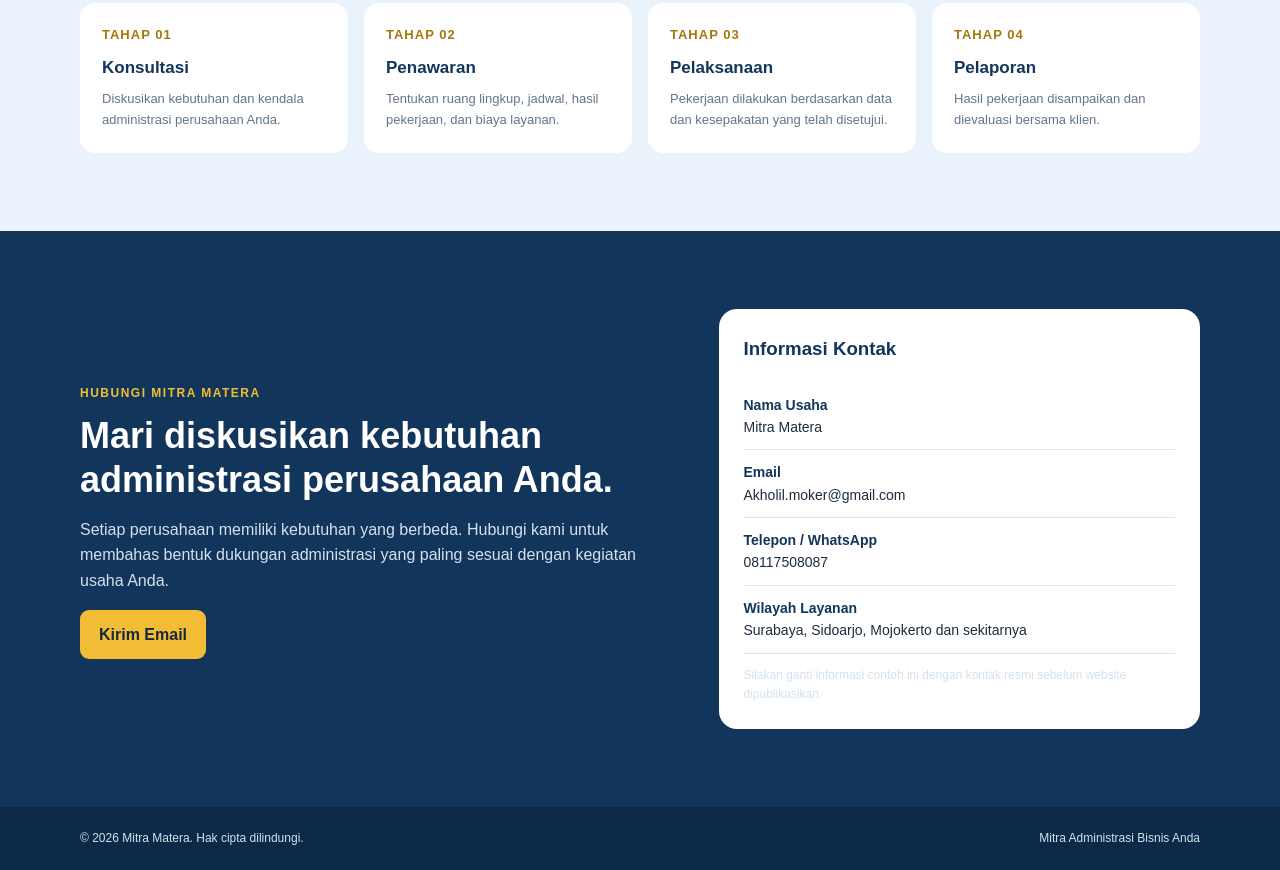
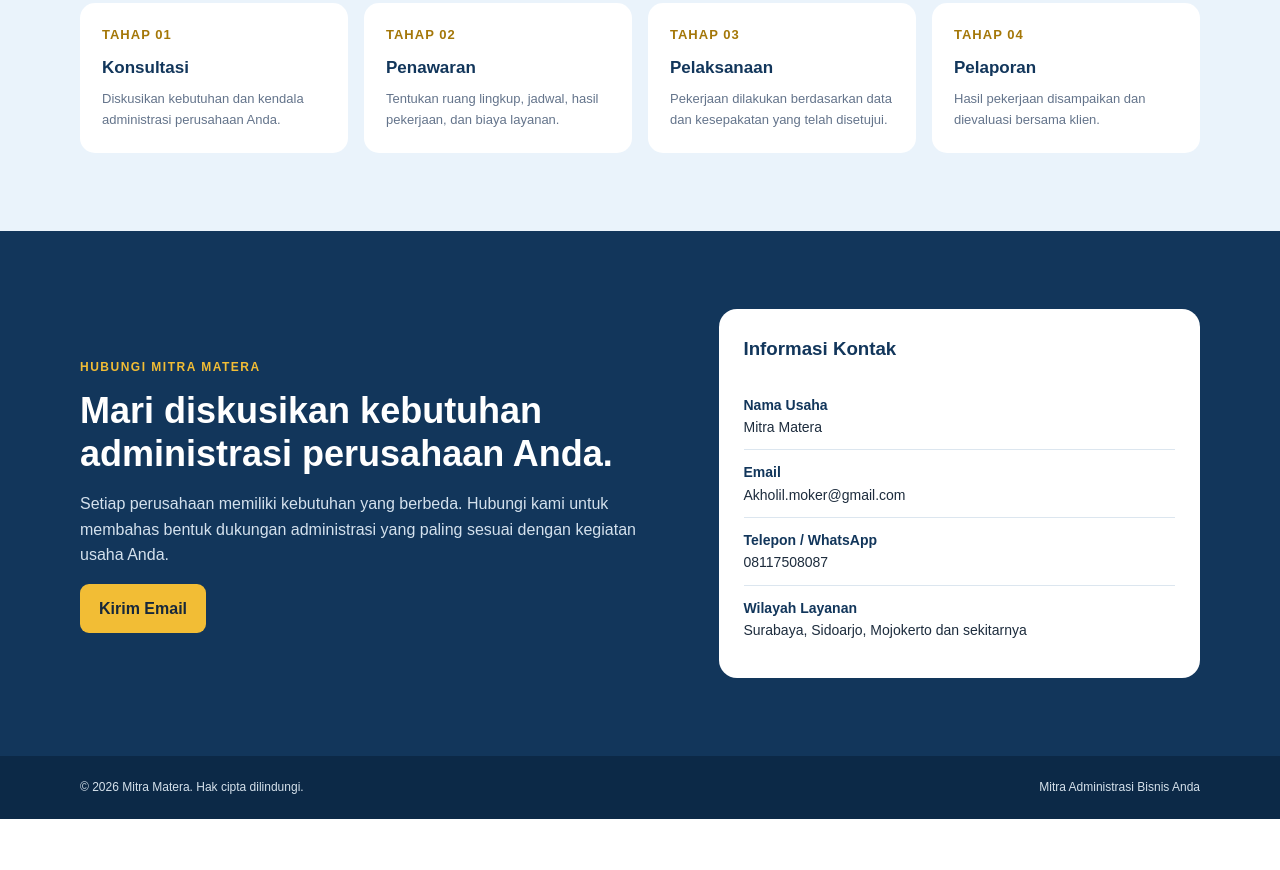
Before and after one commit to akholiljos2026/mitramatera, a plain HTML site: page index.html in a window 1280 px wide. Shown: the part 3202-4072 px from the top of the page. After the commit the page ends 4021 px from the top, so only its background shows below. Drawn offline with Linux system fonts and the light colour scheme.

Commit message:
Add files via upload

```diff
--- a/index.html
+++ b/index.html
@@ -4,7 +4,7 @@
   <meta charset="UTF-8">
   <meta name="viewport" content="width=device-width, initial-scale=1.0">
   <meta name="description" content="Mitra Matera menyediakan jasa administrasi HR dan operasional untuk perusahaan kecil dan menengah.">
-  <title>Matera Matera | Mitra Administrasi Bisnis Anda</title>
+  <title>Mitra Matera | Mitra Administrasi Bisnis Anda</title>
   <style>
     :root {
       --navy: #12365b;
@@ -243,7 +243,7 @@
         <div class="contact-row"><b>Email</b>Akholil.moker@gmail.com</div>
         <div class="contact-row"><b>Telepon / WhatsApp</b>08117508087</div>
         <div class="contact-row"><b>Wilayah Layanan</b>Surabaya, Sidoarjo, Mojokerto dan sekitarnya</div>
-        <p style="font-size:12px;margin-bottom:0">Silakan ganti informasi contoh ini dengan kontak resmi sebelum website dipublikasikan.</p>
+
       </div>
     </div>
   </section>
```
